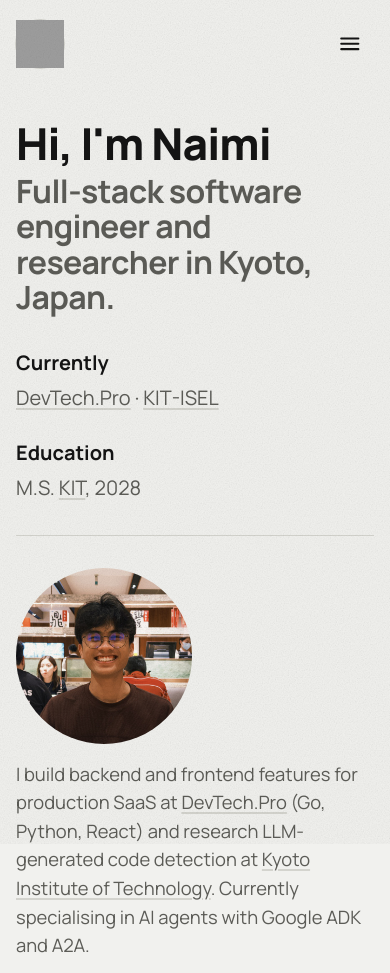
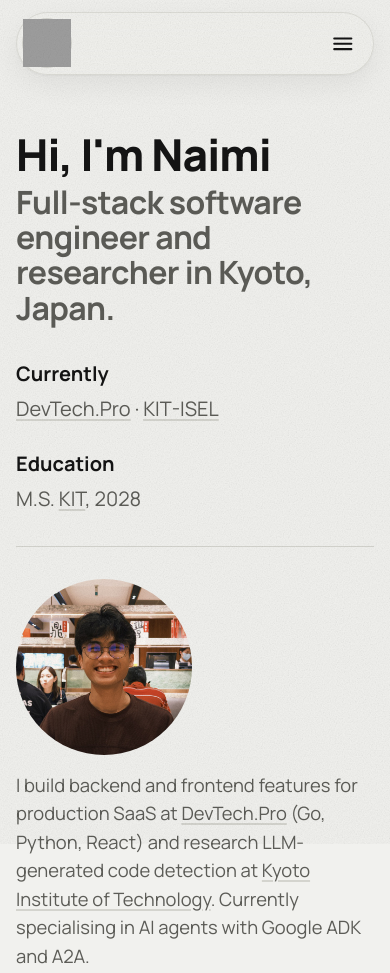
Before and after one commit to NaimiNafis/portfolio, an Astro site: page / in a window 390 px wide. Shown: the top 973 px of the page. Built offline with nearby package versions, Linux system fonts and the light colour scheme; Astro itself is replaced by a stand-in of ours; grey boxes are pictures that could not be loaded.

Commit message:
feat: float the header as a glass pill, and fix two bugs it exposed
The header is now a rounded pill that floats 12px below the top edge, with a
62% background so the page stays faintly visible through it. Proportions follow
the navbar on mightclick.ai: full pill radius, a 1px border and a soft shadow,
at roughly the same height and inset.

Fixes backdrop-filter, which had never taken effect. The declaration was
written unprefixed first and -webkit- second; the minifier treats the pair as
duplicates and keeps the last one, so the shipped stylesheet carried only the
-webkit- form and Chrome ignored it. At the old 92% background the bar was
near-opaque, which hid the fact that nothing was being blurred. Ordering the
prefixed property first and the standard one last keeps the standard property
in the output.

Fixes a horizontal flicker when the phone menu closes. The close animation
holds display:flex for a quarter second via allow-discrete, but
flex-direction:column lived in the same :popover-open rule and was not part of
the transition, so it reverted to row the instant the popover closed and the
links reflowed into a fading horizontal row. flex-direction now lives on the
base rule, where nothing changes it.

The phone menu popover also moves up slightly, since the pill is shorter than
the bar it replaces.

```diff
--- a/src/components/Nav.astro
+++ b/src/components/Nav.astro
@@ -55,17 +55,27 @@ const base = import.meta.env.BASE_URL;
 </script>
 
 <style>
+  /* Floating glass pill: the page scrolls under it and stays faintly visible through it. */
   header {
     position: sticky;
-    top: 0;
+    top: 0.75rem;
     z-index: 10;
     display: flex;
     align-items: center;
     justify-content: space-between;
-    padding-block: 1.25rem;
-    background: color-mix(in srgb, var(--bg) 92%, transparent);
-    backdrop-filter: blur(12px);
-    -webkit-backdrop-filter: blur(12px);
+    gap: 1rem;
+    margin-block: 0.75rem 1.5rem;
+    padding: 0.4rem;
+    border: 1px solid color-mix(in srgb, var(--line) 70%, transparent);
+    border-radius: 999px;
+    background: color-mix(in srgb, var(--bg) 62%, transparent);
+    /* Prefixed first, standard last. The minifier dedupes these and keeps the last one,
+       so the standard property has to come second or Chrome gets only the -webkit- form. */
+    -webkit-backdrop-filter: blur(14px) saturate(150%);
+    backdrop-filter: blur(14px) saturate(150%);
+    box-shadow:
+      0 1px 2px rgb(20 20 20 / 0.05),
+      0 10px 28px rgb(20 20 20 / 0.06);
   }
   .logo {
     display: block;
@@ -139,7 +149,7 @@ const base = import.meta.env.BASE_URL;
     }
     nav {
       position: fixed;
-      inset: 5.25rem var(--gutter) auto auto;
+      inset: 5rem var(--gutter) auto auto;
       min-width: 12rem;
       margin: 0;
       padding: 0.5rem;
@@ -149,6 +159,10 @@ const base = import.meta.env.BASE_URL;
       color: var(--ink);
       box-shadow: 0 12px 32px rgb(20 20 20 / 0.12);
       opacity: 0;
+      /* Column lives here, not in :popover-open. On close, allow-discrete holds display:flex
+         for the fade, and a flex-direction that reverted to row would lay the links out
+         horizontally for that quarter second. */
+      flex-direction: column;
       transition:
         opacity 0.25s ease,
         display 0.25s allow-discrete,
@@ -156,7 +170,6 @@ const base = import.meta.env.BASE_URL;
     }
     nav:popover-open {
       display: flex;
-      flex-direction: column;
       opacity: 1;
     }
     @starting-style {
```
